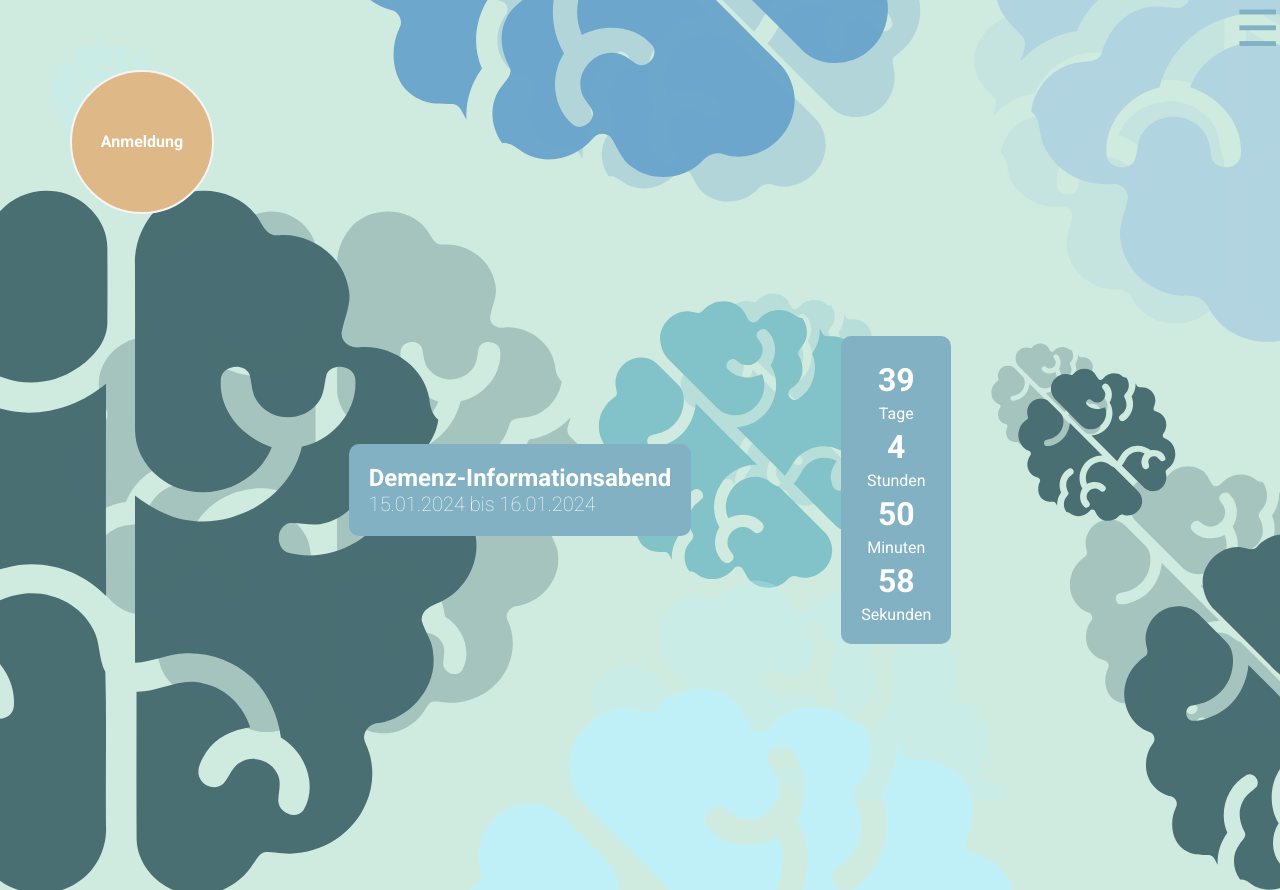
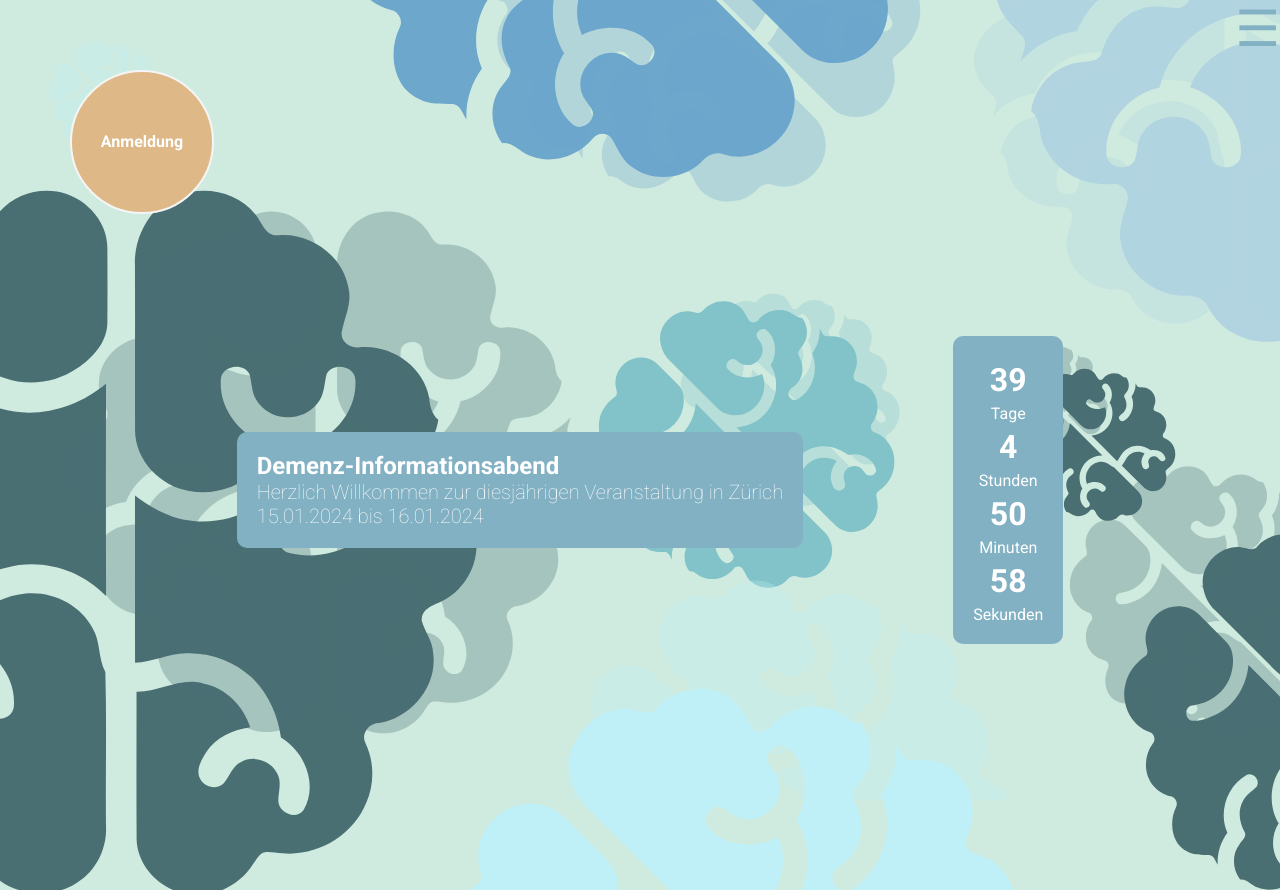
Before and after one commit to streuncelina/IM-5-Bachelorprojekt, a plain HTML site: page startseite.html in a window 1280 px wide. Drawn offline with Linux system fonts and the light colour scheme.

Commit message:
Update startseite.html

```diff
--- a/startseite.html
+++ b/startseite.html
@@ -27,7 +27,10 @@
 
     <div class="Haupttext">
       <h1>Demenz-Informationsabend</h1>
-      <h2>15.01.2024 bis 16.01.2024</h2>
+      <h2>Herzlich Willkommen zur diesjährigen Veranstaltung in Zürich
+        <br>
+        15.01.2024 bis 16.01.2024
+      </h2>
     </div>
 
 
```
